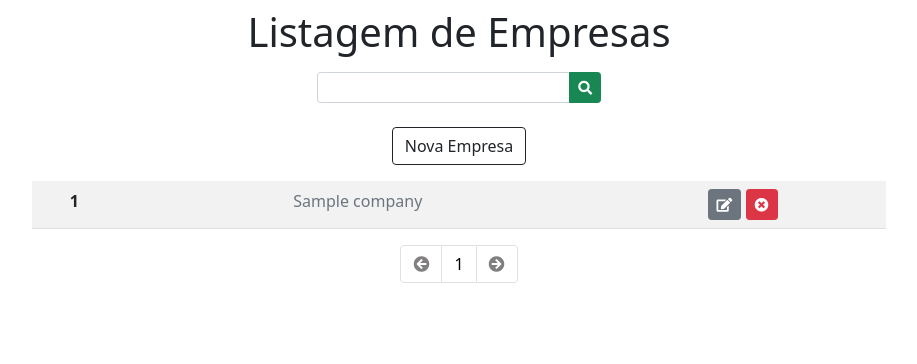
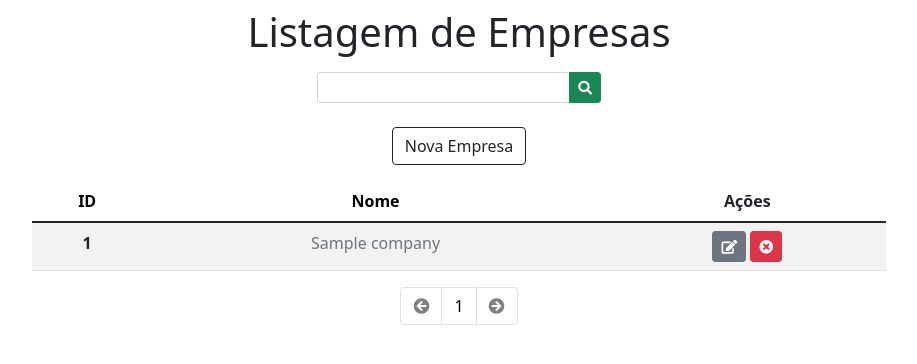
Before and after one commit to 45ewertton/estoque_django, a Django app: page /company/ in a window 1280 px wide. Shown: the part 46-410 px from the top of the page, without its empty margins (181-1098 px from the left). Run offline with Django 3.2, Linux system fonts and the light colour scheme; tables that the repository leaves empty hold one stand-in row (values such as "Sample post"); some libraries are stand-ins or nearby versions.

Commit message:
Ajustes no template de company, alteracoes no planejamento e criacao das novas bases para navbar e paginator

```diff
--- a/company/templates/company.html
+++ b/company/templates/company.html
@@ -64,9 +64,21 @@
             </div>
         </div>
     </div>
-
     <div class="col-8 m-auto pt-2 pb-2 text-center">
         <table class="table table-striped">
+            <thead>
+                <tr>
+                    {% if request.GET.search %}
+                        <th scope="col"><a href="?search={{ request.GET.search }}&order=pk" style="text-decoration: none; color:black;">ID</a></th>
+                        <th scope="col"><a href="?search={{ request.GET.search }}&order=name" style="text-decoration: none; color:black;">Nome</a></th>
+                    {% else %}
+                        <th scope="col"><a href="?order=pk" style="text-decoration: none; color:black;">ID</a></th>
+                        <th scope="col"><a href="?order=name" style="text-decoration: none; color:black;">Nome</a></th>
+                    {% endif %}
+                    <th scope="col">Ações</th>
+                </tr>
+            </thead>
+            <tbody>
                 {% for comp in company %}
                     <tr>
                         <th>{{ comp.id }}</th>
@@ -177,6 +189,7 @@
                         </td>
                     </tr>
                 {% endfor %}
+            </tbody>
         </table>
 
         <div>
--- a/planejamento.txt
+++ b/planejamento.txt
@@ -12,6 +12,9 @@
 - Organizar forms de produto e empresa (Cadastrar e Atualizar) OK
 - Realização do sistema de busca de produtos e empresas OK
     - Busca por todos os campos OK
+- BASES HTML
+    - Reduzir os bases.html em um único base para reaproveitar a navbar
+    - Criar um base_paginator.html para reaproveitamento da paginação das duas apps
 - Ordenar (produtos e empresas) de acordo com o campo selecionado
     - Ordenar todos os itens e não perder a ordenação caso ocorra a paginação
     - Ordenar itens pesquisados e não perder a ordenação caso ocorra a paginação
```
Also changed, not shown: stock/templates/base_navbar.html (added), stock/templates/base_paginator.html (added). Lines whose indentation alone changed are shown as unchanged.
